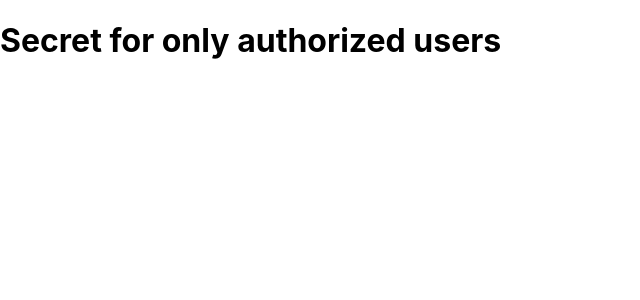
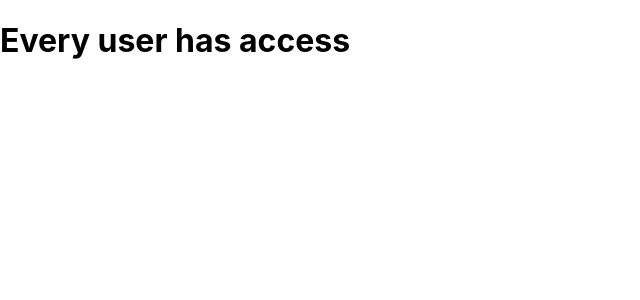
Before and after one commit to rmasonh18/react-essentials, a React (Create React App) app: page / in a window 1280 px wide. Shown: the top 300 px of the page, without its empty margins (0-640 px from the left). Built offline with nearby package versions, Linux system fonts and the light colour scheme.

Commit message:
use ract fragment with conditional shorthand statement

```diff
--- a/src/App.js
+++ b/src/App.js
@@ -14,12 +14,12 @@
 
 
 function App(props) {
-  if(props.authorized) {
-    return <SecretComponent/>
-  } else  {
-    return <RegularComponent />
-  }
-
+ // use shorthand react.fragment for conditional rendering
+ return (
+  <>
+    {props.authorized ? <SecretComponent /> : <RegularComponent />}
+  </>
+ );
 }
 
 export default App;
--- a/src/index.js
+++ b/src/index.js
@@ -10,7 +10,7 @@
 
 ReactDOM.render(
 
-  <App authorized = { true }/>,
+  <App authorized = { false }/>,
 
 
 document.getElementById('root')
```
Also changed, not shown: 1 other file (tests, documents, lock files or other folders).
